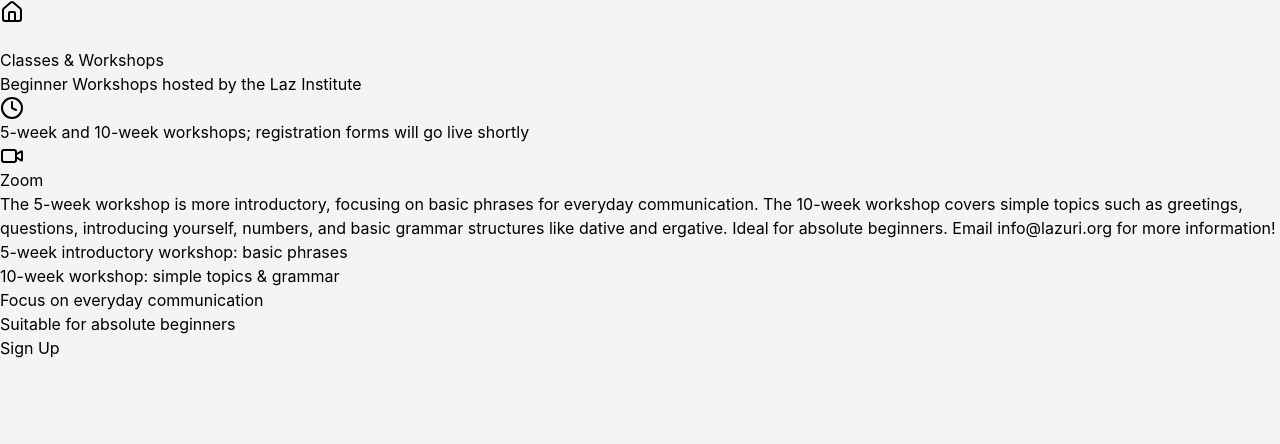
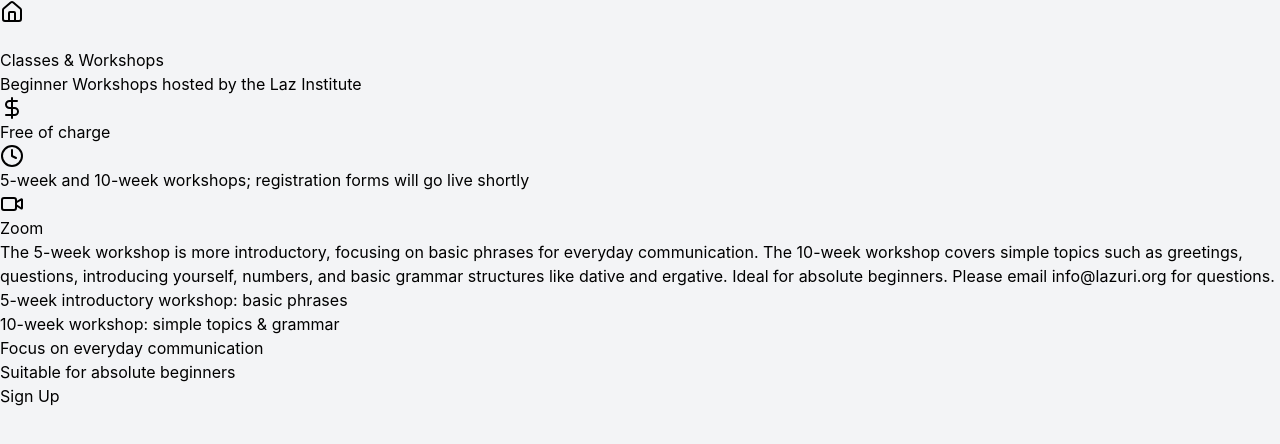
Before and after one commit to okandale/Lazverbcon, a React (Vite) app in the folder laz_verb_conjugator/frontend/: page /events in a window 1280 px wide. Shown: the top 444 px of the page. Built offline with nearby package versions, Linux system fonts and the light colour scheme.

Commit message:
added the free of charge back in

```diff
--- a/laz_verb_conjugator/frontend/src/components/Classes.jsx
+++ b/laz_verb_conjugator/frontend/src/components/Classes.jsx
@@ -1,6 +1,6 @@
 import React, { useState } from 'react';
 import { Link } from 'react-router-dom';
-import { Home, Clock, Video } from 'lucide-react';
+import { Home, Clock, Video, DollarSign } from 'lucide-react';
 import { getStoredLanguage, setStoredLanguage } from './constants';
 import LanguageToggle from './ui/LanguageToggle';
 
@@ -70,8 +70,8 @@ const Classes = () => {
       schedule: { en: '5-week and 10-week workshops; registration forms will go live shortly', tr: '5 ve 10 haftalık atölyeler; kayıt formları yakında açılacak' },
       platform: { en: 'Zoom', tr: 'Zoom' },
       description: {
-        en: 'The 5-week workshop is more introductory, focusing on basic phrases for everyday communication. The 10-week workshop covers simple topics such as greetings, questions, introducing yourself, numbers, and basic grammar structures like dative and ergative. Ideal for absolute beginners. Email info@lazuri.org for more information!',
-        tr: '5 haftalık atölye, günlük iletişim için temel ifadelere odaklanan daha giriş niteliğindedir. 10 haftalık atölye, temel selamlaşmalar, soru sorma, kendini tanıtma, sayılar ve yönelme ve ergatif gibi temel dilbilgisi yapıları gibi basit konuları kapsar. Mutlak başlangıç seviyesindeki öğrenciler için idealdir.Daha fazla bilgi için **[info@lazuri.org](mailto:info@lazuri.org)** adresine e-posta gönderin!'
+        en: 'The 5-week workshop is more introductory, focusing on basic phrases for everyday communication. The 10-week workshop covers simple topics such as greetings, questions, introducing yourself, numbers, and basic grammar structures like dative and ergative. Ideal for absolute beginners. Please email info@lazuri.org for questions.',
+        tr: '5 haftalık atölye, günlük iletişim için temel ifadelere odaklanan daha giriş niteliğindedir. 10 haftalık atölye, temel selamlaşmalar, soru sorma, kendini tanıtma, sayılar ve yönelme ve ergatif gibi temel dilbilgisi yapıları gibi basit konuları kapsar. Mutlak başlangıç seviyesindeki öğrenciler için idealdir. Daha fazla bilgi için **[info@lazuri.org](mailto:info@lazuri.org)** adresine e-posta gönderin!'
       },
       points: [
         { en: '5-week introductory workshop: basic phrases', tr: '5 haftalık giriş atölyesi: temel ifadeler' },
@@ -99,14 +99,23 @@ const Classes = () => {
 
         {/* Conditional Rendering */}
         {showWorkshops ? (
-          // Render Workshops dynamically (only those with show: true)
-          workshops
+          <>
+            {/* Render Workshops dynamically (only those with show: true) */}
+            {workshops
               .filter(workshop => workshop.show)
               .map(workshop => (
                 <div key={workshop.id} className="bg-white rounded-xl shadow-xl p-8 mb-8">
                   <h2 className="text-2xl font-bold text-gray-800 mb-6">
                     {localized(workshop.title.en, workshop.title.tr)}
                   </h2>
+
+                  {/* Cost Information - Now inside each workshop card */}
+                  <div className="bg-blue-50 border-l-4 border-blue-500 p-4 mb-6 flex items-center">
+                    <DollarSign className="w-6 h-6 text-blue-500 mr-3 flex-shrink-0" />
+                    <p className="text-lg font-semibold text-blue-900">
+                      {localized('Free of charge', 'Ücretsiz')}
+                    </p>
+                  </div>
 
                   <div className="space-y-2 mb-3">
                     <div className="flex items-center gap-2">
@@ -135,7 +144,7 @@ const Classes = () => {
 
                   <div className="flex justify-center pt-4">
                     <a
-                    href="https://docs.google.com/forms/d/e/1FAIpQLScwFbxaTh8U0ZIoGIz4Q9nFmiAB9eqtMZ40wkyFiYmD3Cg-Dg/viewform?usp=dialog"
+                      href="https://docs.google.com/forms/d/e/1FAIpQLSeK3GLB2ucNw758KtkRvOXcKsbBhdFUM1aU7TPosO2pFpj2GQ/viewform"
                       target="_blank"
                       rel="noopener noreferrer"
                       className="bg-blue-600 hover:bg-blue-700 text-white font-bold text-xl py-4 px-8 rounded-lg transition duration-300 ease-in-out transform hover:scale-105 shadow-md"
@@ -144,7 +153,8 @@ const Classes = () => {
                     </a>
                   </div>
                 </div>
-            ))
+              ))}
+          </>
         ) : (
           // No Events Message (Bilingual)
           <div className="bg-white rounded-xl shadow-xl p-8 mb-8 text-center">
```
Lines whose indentation alone changed are shown as unchanged.
